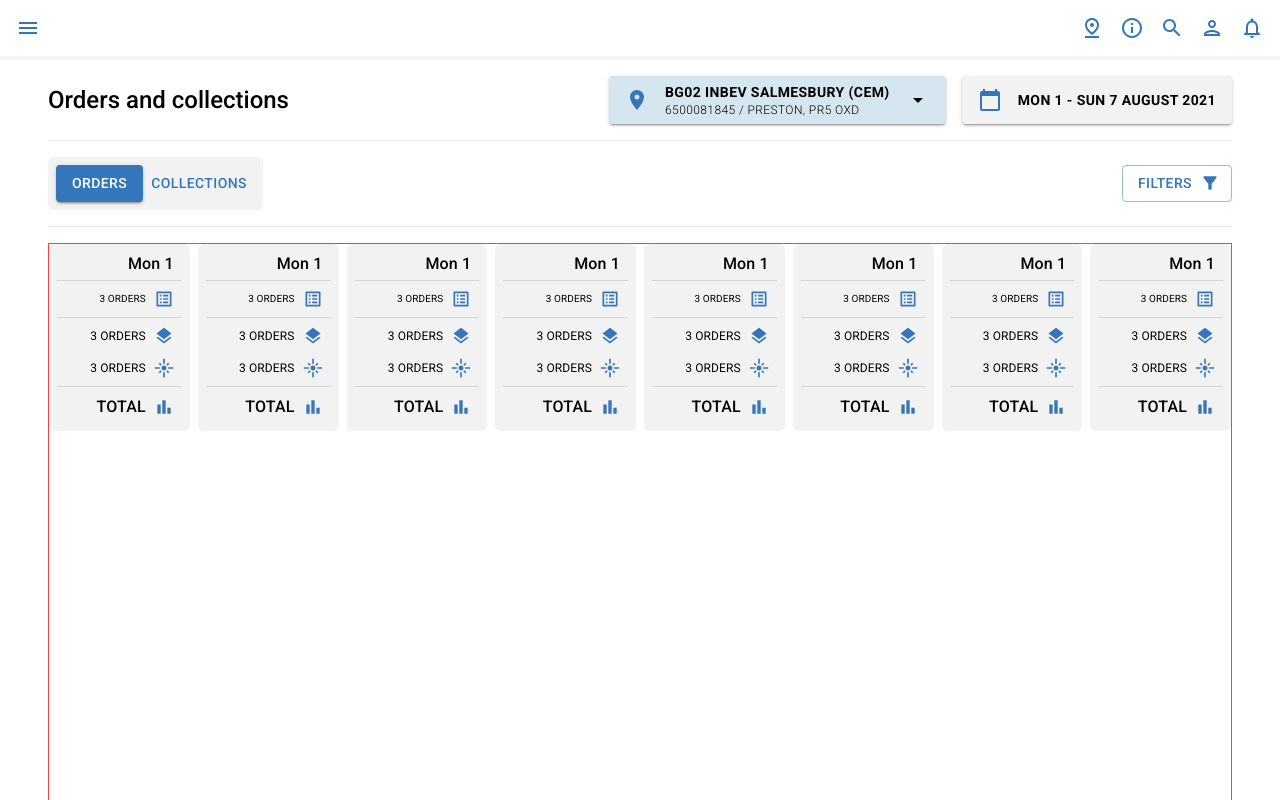
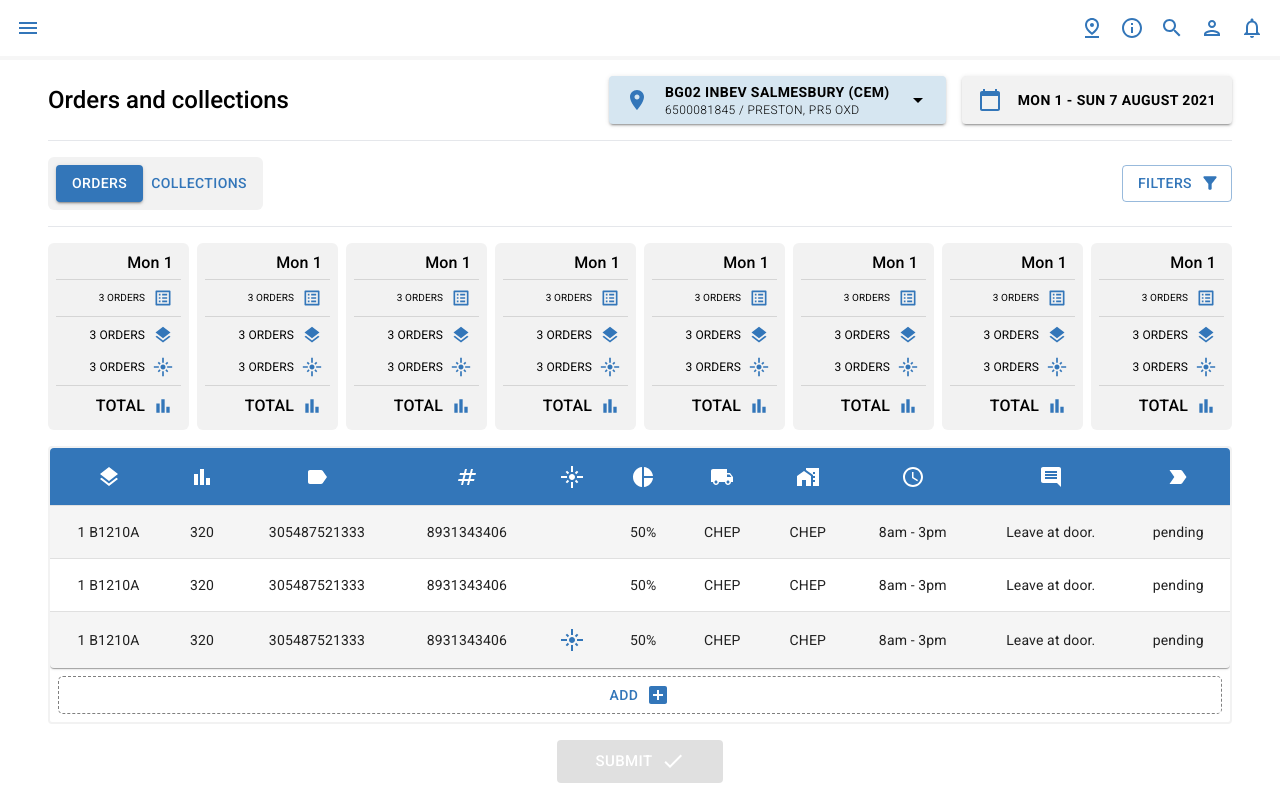
Before and after one commit to DevRahimi/goresponsive-project, a React (Vite) app: page / in a window 1280 px wide. Shown: the top 800 px of the page. Built offline with nearby package versions, Linux system fonts and the light colour scheme.

Commit message:
Created Table component and designed layout

```diff
--- a/src/components/MainContent.tsx
+++ b/src/components/MainContent.tsx
@@ -1,6 +1,9 @@
 import Filter from './Filter';
 import HeaderContent from './HeaderContent';
 import DataCard from './dataSection/DataCard';
+import DataTable from './dataSection/DataTable';
+import Button from '@mui/material/Button';
+import CheckIcon from '@mui/icons-material/Check';
 
 const MainContent = () => {
 	return (
@@ -10,8 +13,8 @@ const MainContent = () => {
 			<Filter />
 			<hr />
 
-			{/* InfoSection */}
-			<div className="border border-red-500 min-h-screen">
+			{/* DataSection */}
+			<div className="flex flex-col justify-center gap-4">
 				<div className="flex items-center justify-between gap-2">
 					<DataCard />
 					<DataCard />
@@ -22,7 +25,14 @@ const MainContent = () => {
 					<DataCard />
 					<DataCard />
 				</div>
-				{/* <InfoTable /> */}
+				<DataTable />
+				<div className="flex items-center justify-center">
+					<Button variant="contained" size="large" disabled>
+						<div className="flex items-center justify-center gap-2 px-4 text-white">
+							SUBMIT <CheckIcon fontSize="medium" />
+						</div>
+					</Button>
+				</div>
 			</div>
 		</main>
 	);
--- /dev/null
+++ b/src/components/dataSection/DataTable.tsx
@@ -0,0 +1,299 @@
+import { styled } from '@mui/material/styles';
+import Table from '@mui/material/Table';
+import TableBody from '@mui/material/TableBody';
+import TableCell, { tableCellClasses } from '@mui/material/TableCell';
+import TableContainer from '@mui/material/TableContainer';
+import TableHead from '@mui/material/TableHead';
+import TableRow from '@mui/material/TableRow';
+import Paper from '@mui/material/Paper';
+import { Tooltip } from '@mui/material';
+import LayersIcon from '@mui/icons-material/Layers';
+import BarChartIcon from '@mui/icons-material/BarChart';
+import LabelIcon from '@mui/icons-material/Label';
+import NumbersIcon from '@mui/icons-material/Numbers';
+import FlareIcon from '@mui/icons-material/Flare';
+import PieChartIcon from '@mui/icons-material/PieChart';
+import LocalShippingIcon from '@mui/icons-material/LocalShipping';
+import HomeWorkIcon from '@mui/icons-material/HomeWork';
+import AccessTimeIcon from '@mui/icons-material/AccessTime';
+import InsertCommentIcon from '@mui/icons-material/InsertComment';
+import LabelImportantIcon from '@mui/icons-material/LabelImportant';
+import Box from '@mui/material/Box';
+import Button from '@mui/material/Button';
+import AddBoxIcon from '@mui/icons-material/AddBox';
+
+const StyledTableCell = styled(TableCell)(({ theme }) => ({
+	[`&.${tableCellClasses.head}`]: {
+		backgroundColor: theme.palette.primary.main,
+		color: theme.palette.common.white,
+	},
+	[`&.${tableCellClasses.body}`]: {
+		fontSize: 14,
+	},
+}));
+
+const StyledTableRow = styled(TableRow)(({ theme }) => ({
+	'&:nth-of-type(odd)': {
+		backgroundColor: theme.palette.action.hover,
+	},
+	// hide last border
+	'&:last-child td, &:last-child th': {
+		border: 0,
+	},
+}));
+
+function createData(
+	type: string,
+	volume: number,
+	tag: string,
+	orderNumber: number,
+	flare: boolean,
+	pie: number,
+	delivery: string,
+	warehouse: string,
+	time: string,
+	comment: string,
+	status: string
+) {
+	return {
+		type,
+		volume,
+		tag,
+		orderNumber,
+		flare,
+		pie,
+		delivery,
+		warehouse,
+		time,
+		comment,
+		status,
+	};
+}
+
+const rows = [
+	createData(
+		'1 B1210A',
+		320,
+		'305487521333',
+		8931343406,
+		false,
+		50,
+		'CHEP',
+		'CHEP',
+		'8am - 3pm',
+		'Leave at door.',
+		'pending'
+	),
+	createData(
+		'1 B1210A',
+		320,
+		'305487521333',
+		8931343406,
+		false,
+		50,
+		'CHEP',
+		'CHEP',
+		'8am - 3pm',
+		'Leave at door.',
+		'pending'
+	),
+	createData(
+		'1 B1210A',
+		320,
+		'305487521333',
+		8931343406,
+		true,
+		50,
+		'CHEP',
+		'CHEP',
+		'8am - 3pm',
+		'Leave at door.',
+		'pending'
+	),
+	// createData(
+	// 	'1 B1210A',
+	// 	320,
+	// 	'305487521333',
+	// 	8931343406,
+	// 	false,
+	// 	50,
+	// 	'CHEP',
+	// 	'CHEP',
+	// 	'8am - 3pm',
+	// 	'Leave at door.',
+	// 	'pending'
+	// ),
+	// createData(
+	// 	'1 B1210A',
+	// 	320,
+	// 	'305487521333',
+	// 	8931343406,
+	// 	true,
+	// 	50,
+	// 	'CHEP',
+	// 	'CHEP',
+	// 	'8am - 3pm',
+	// 	'Leave at door.',
+	// 	'pending'
+	// ),
+	// createData(
+	// 	'1 B1210A',
+	// 	320,
+	// 	'305487521333',
+	// 	8931343406,
+	// 	true,
+	// 	50,
+	// 	'CHEP',
+	// 	'CHEP',
+	// 	'8am - 3pm',
+	// 	'Leave at door.',
+	// 	'pending'
+	// ),
+	// createData(
+	// 	'1 B1210A',
+	// 	320,
+	// 	'305487521333',
+	// 	8931343406,
+	// 	false,
+	// 	50,
+	// 	'CHEP',
+	// 	'CHEP',
+	// 	'8am - 3pm',
+	// 	'Leave at door.',
+	// 	'pending'
+	// ),
+];
+
+const DataTable = () => {
+	return (
+		<div className="flex flex-col items-center justify-center gap-2">
+			<Paper
+				elevation={0}
+				sx={{ width: '100%', overflow: 'hidden', border: '2px solid #f2f2f2' }}
+			>
+				<TableContainer sx={{ maxHeight: '50vh' }} component={Paper}>
+					<Table stickyHeader>
+						<TableHead>
+							<TableRow>
+								<StyledTableCell align="center">
+									<Tooltip arrow placement="top" title="testing">
+										<LayersIcon />
+									</Tooltip>
+								</StyledTableCell>
+								<StyledTableCell align="center">
+									<Tooltip arrow placement="top" title="testing">
+										<BarChartIcon />
+									</Tooltip>
+								</StyledTableCell>
+								<StyledTableCell align="center">
+									<Tooltip arrow placement="top" title="testing">
+										<LabelIcon />
+									</Tooltip>
+								</StyledTableCell>
+								<StyledTableCell align="center">
+									<Tooltip arrow placement="top" title="testing">
+										<NumbersIcon />
+									</Tooltip>
+								</StyledTableCell>
+								<StyledTableCell align="center">
+									<Tooltip arrow placement="top" title="testing">
+										<FlareIcon />
+									</Tooltip>
+								</StyledTableCell>
+								<StyledTableCell align="center">
+									<Tooltip arrow placement="top" title="testing">
+										<PieChartIcon />
+									</Tooltip>
+								</StyledTableCell>
+								<StyledTableCell align="center">
+									<Tooltip arrow placement="top" title="testing">
+										<LocalShippingIcon />
+									</Tooltip>
+								</StyledTableCell>
+								<StyledTableCell align="center">
+									<Tooltip arrow placement="top" title="testing">
+										<HomeWorkIcon />
+									</Tooltip>
+								</StyledTableCell>
+								<StyledTableCell align="center">
+									<Tooltip arrow placement="top" title="testing">
+										<AccessTimeIcon />
+									</Tooltip>
+								</StyledTableCell>
+								<StyledTableCell align="center">
+									<Tooltip arrow placement="top" title="testing">
+										<InsertCommentIcon />
+									</Tooltip>
+								</StyledTableCell>
+								<StyledTableCell align="center">
+									<Tooltip arrow placement="top" title="testing">
+										<LabelImportantIcon />
+									</Tooltip>
+								</StyledTableCell>
+							</TableRow>
+						</TableHead>
+						<TableBody>
+							{rows.map(row => (
+								<StyledTableRow key={row.orderNumber}>
+									<StyledTableCell align="center" component="th" scope="row">
+										{row.type}
+									</StyledTableCell>
+									<StyledTableCell align="center">
+										{row.volume}
+									</StyledTableCell>
+									<StyledTableCell align="center">{row.tag}</StyledTableCell>
+									<StyledTableCell align="center">
+										{row.orderNumber}
+									</StyledTableCell>
+									<StyledTableCell align="center">
+										{row.flare ? <FlareIcon color="primary" /> : ''}
+									</StyledTableCell>
+									<StyledTableCell align="center">
+										{row.pie.toString() + '%'}
+									</StyledTableCell>
+									<StyledTableCell align="center">
+										{row.delivery}
+									</StyledTableCell>
+									<StyledTableCell align="center">
+										{row.warehouse}
+									</StyledTableCell>
+									<StyledTableCell align="center">{row.time}</StyledTableCell>
+									<StyledTableCell align="center">
+										{row.comment}
+									</StyledTableCell>
+									<StyledTableCell align="center">
+										{row.status}
+									</StyledTableCell>
+								</StyledTableRow>
+							))}
+						</TableBody>
+					</Table>
+				</TableContainer>
+				<div className="p-2">
+					<Box
+						component="span"
+						sx={{
+							width: '100%',
+							margin: '0',
+							border: '1px dashed grey',
+							borderRadius: '5px',
+							display: 'flex',
+							alignItems: 'center',
+							justifyContent: 'center',
+						}}
+					>
+						<Button sx={{ width: '100%' }}>
+							<div className="flex items-center justify-center gap-2 px-4">
+								ADD <AddBoxIcon fontSize="medium" />
+							</div>
+						</Button>
+					</Box>
+				</div>
+			</Paper>
+		</div>
+	);
+};
+
+export default DataTable;
+
+// sx={{ backgroundColor: 'white', width: '100%', bottom: 0, position: 'sticky' }}
```
